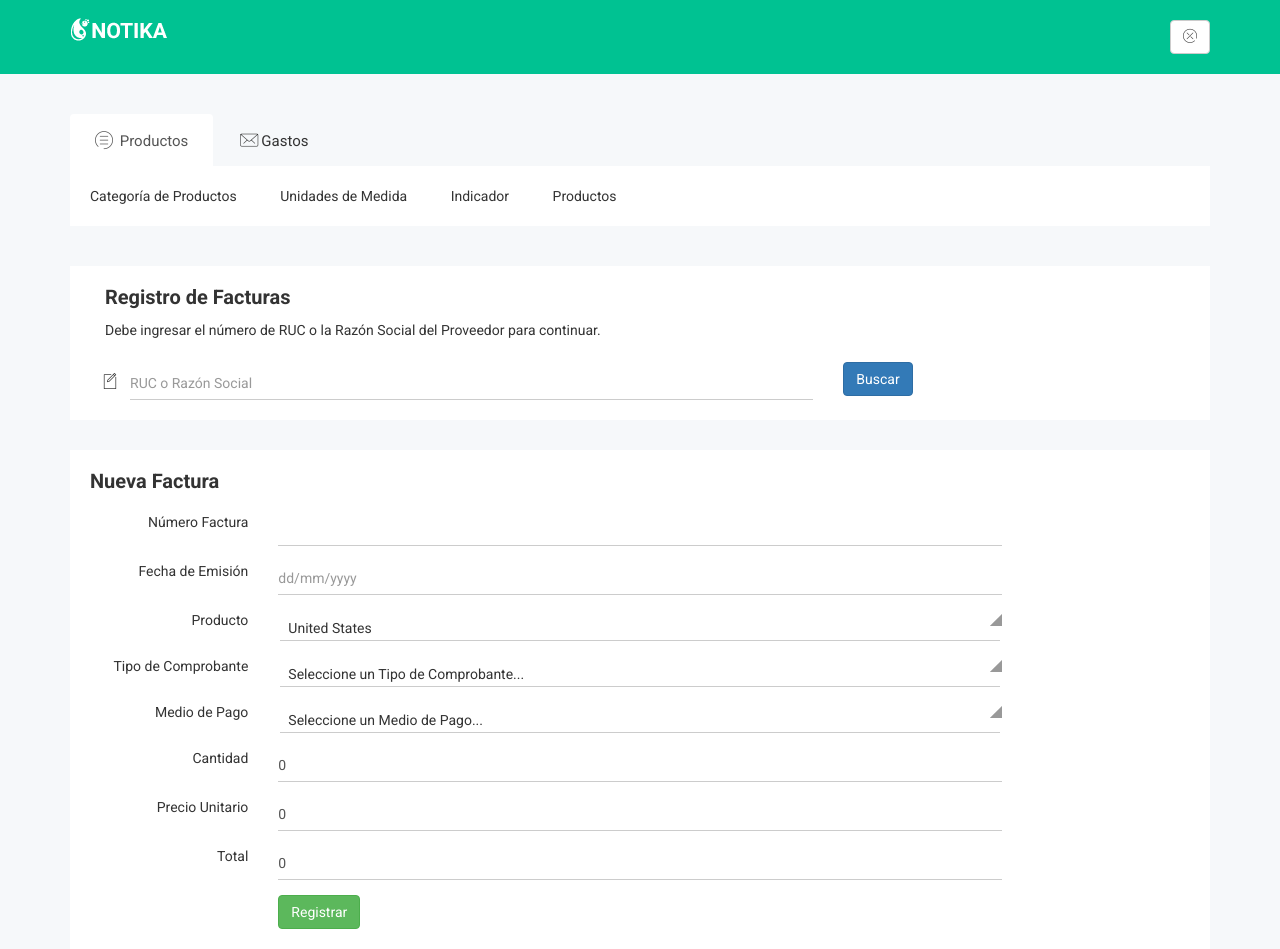
After one commit to developerpe/django-front-ecommerce, a Django app: page /new-expense/ in a window 1280 px wide. The commit adds this page. Run offline with Django 4.2, Linux system fonts and the light colour scheme; some libraries are stand-ins or nearby versions; some web fonts are replaced.

Commit message:
agregado formulario para registro de una factura, falta agregar funciones js

```diff
--- a/main/urls.py
+++ b/main/urls.py
@@ -10,4 +10,6 @@ urlpatterns = [
     path('category-product/', CategoryProductPageView.as_view(), name='category_product'),
     path('indicator/', IndicatorPageView.as_view(), name='indicator'),
     path('product/', ProductPageView.as_view(), name='product'),
+    # expense
+    path('new-expense/', ExpenseCreateView.as_view(), name='new_expense')
 ]
--- a/main/views.py
+++ b/main/views.py
@@ -19,3 +19,7 @@ class IndicatorPageView(TemplateView):
 
 class ProductPageView(TemplateView):
     template_name = 'products/product.html'
+
+# EXPENSE TEMPLATES
+class ExpenseCreateView(TemplateView):
+    template_name = 'expense/new_expense.html'
--- /dev/null
+++ b/static/js/local/expense/new-expense.js
@@ -0,0 +1,50 @@
+function searchSupplier(){
+    let ruc = document.getElementById('id_ruc').value;
+
+    if(ruc === ''){
+        alert('Debe ingresar un RUC.')
+    }else{
+        let found = document.getElementById('supplier_found');
+        found.style.display = 'block';
+
+        let new_supplier = document.getElementById('id_new_supplier');
+        new_supplier.classList.remove('hide');
+        /*
+        fetch(base_API + '',{
+            method: 'GET',
+            headers: {
+                'Content-Type': 'application/json',
+                'Accept': 'application/json',
+                'Authorization': 'Bearer ' + getToken()
+            }
+        })
+        .then(function(response){
+            return response.json();
+        })
+        .then(function(data){
+            let found = document.getElementById('supplier_found');
+            found.style.display = block;
+            let select;
+            if(id == 0){
+                select = document.getElementById('category_product');
+            }else{
+                select = document.getElementById('id_category_product');
+            }
+
+            for(let i = 0; i < data.length; i++){
+                let option = document.createElement('option');
+                if(data[i].id == id){
+                    option.setAttribute('selected', 'selected');
+                }
+                option.value = data[i].id;
+                option.text = data[i].description;
+                select.add(option);
+            }
+        })
+        .catch(function(error){
+            console.log("RESPUESTA EN CATCH");
+            console.log(error);
+        });*/
+    }
+
+}
--- /dev/null
+++ b/templates/expense/new_expense.html
@@ -0,0 +1,265 @@
+{% extends 'index.html' %}
+
+{% load static %}
+
+{% block body %}
+<div class="normal-table-list">
+    <div class="basic-tb-hd">
+        <div class="row">
+            <div class="col-lg-12">
+                <div class="col-lg-8">
+                    <h2>Registro de Facturas</h2>
+                    <p>Debe ingresar el número de RUC o la Razón Social del Proveedor para continuar.</p>
+                </div>
+            </div>
+        </div>
+    </div>
+    <div class="row">
+        <div class="col-lg-8 col-sm-8">
+            <div class="form-group ic-cmp-int form-elet-mg">
+                <div class="form-ic-cmp">
+                    <i class="notika-icon notika-edit"></i>
+                </div>
+                <div class="nk-int-st">
+                    <input type="text" maxlength="11" class="form-control" placeholder="RUC o Razón Social" name="ruc"
+                        id="id_ruc">
+                </div>
+            </div>
+        </div>
+        <div class="col-lg-2 col-sm-2">
+            <button type="button" class="btn btn-primary" onclick="searchSupplier();">Buscar</button>
+        </div>
+        <div class="col-lg-2 col-sm-2">
+            <button type="button" class="btn btn-primary hide" id="id_new_supplier" data-toggle="modal"
+                data-target="#creationModal">Registrar</button>
+        </div>
+    </div>
+</div>
+
+
+<div class="breadcomb-list" id="supplier_found" style="display: none;">
+    <div class="row">
+        <div class="col-lg-6 col-md-6 col-sm-6 col-xs-12">
+            <div class="breadcomb-wp">
+                <div class="breadcomb-icon">
+                    <i class="notika-icon notika-phone"></i>
+                </div>
+                <div class="breadcomb-ctn">
+                    <h2 id="id_business_name">Felipe Perez</h2>
+                    <p id="ruc"> 646523132135 : <span class="bread-ntd" id="id_address">Av. Petituars 205</span></p>
+                </div>
+            </div>
+        </div>
+    </div>
+</div>
+
+<div class="row">
+    <div class="col-lg-12 col-md-12 col-sm-12 col-xs-12">
+        <div class="form-example-wrap mg-t-30">
+            <div class="cmp-tb-hd cmp-int-hd">
+                <h2>Nueva Factura</h2>
+            </div>
+            <div class="form-example-int form-horizental mg-t-15">
+                <div class="form-group">
+                    <div class="row">
+                        <div class="col-lg-2 col-md-3 col-sm-3 col-xs-12">
+                            <label class="hrzn-fm">Número Factura</label>
+                        </div>
+                        <div class="col-lg-8 col-md-7 col-sm-7 col-xs-12">
+                            <div class="nk-int-st">
+                                <input id="voucher_number" name="voucher_number" type="text" class="form-control">
+                            </div>
+                        </div>
+                    </div>
+                </div>
+            </div>
+            <div class="form-example-int form-horizental">
+                <div class="form-group">
+                    <div class="row">
+                        <div class="col-lg-2 col-md-3 col-sm-3 col-xs-12">
+                            <label class="hrzn-fm">Fecha de Emisión</label>
+                        </div>
+                        <div class="col-lg-8 col-md-7 col-sm-7 col-xs-12">
+                            <div class="nk-int-st">
+                                <input id="date" name="date" type="text" class="form-control" placeholder="dd/mm/yyyy">
+                            </div>
+                        </div>
+                    </div>
+                </div>
+            </div>
+            <div class="form-example-int form-horizental mg-t-15">
+                <div class="form-group">
+                    <div class="row">
+                        <div class="col-lg-2 col-md-3 col-sm-3 col-xs-12">
+                            <label class="hrzn-fm">Producto</label>
+                        </div>
+                        <div class="col-lg-8 col-md-7 col-sm-7 col-xs-12">
+                            <div class="chosen-select-act fm-cmp-mg">
+                                <select id="product" name="product" class="chosen"
+                                    data-placeholder="Choose a Country..." style="display: none;">
+                                    <option value="United States">United States</option>
+                                    <option value="United Kingdom">United Kingdom</option>
+                                    <option value="Afghanistan">Afghanistan</option>
+                                    <option value="Aland Islands">Aland Islands</option>
+                                    <option value="Albania">Albania</option>
+                                    <option value="Algeria">Algeria</option>
+                                    <option value="American Samoa">American Samoa</option>
+                                </select>
+                            </div>
+                        </div>
+                    </div>
+                </div>
+            </div>
+            <div class="form-example-int form-horizental mg-t-15">
+                <div class="form-group">
+                    <div class="row">
+                        <div class="col-lg-2 col-md-3 col-sm-3 col-xs-12">
+                            <label class="hrzn-fm">Tipo de Comprobante</label>
+                        </div>
+                        <div class="col-lg-8 col-md-7 col-sm-7 col-xs-12">
+                            <div class="nk-int-st">
+                                <div class="chosen-select-act fm-cmp-mg">
+                                    <select class="form-control chosen" name="voucher" id="voucher"
+                                        data-placeholder="Seleccione un Tipo de Comprobante..." style="display: none;">
+                                    </select>
+                                </div>
+                            </div>
+                        </div>
+                    </div>
+                </div>
+            </div>
+            <div class="form-example-int form-horizental mg-t-15">
+                <div class="form-group">
+                    <div class="row">
+                        <div class="col-lg-2 col-md-3 col-sm-3 col-xs-12">
+                            <label class="hrzn-fm">Medio de Pago</label>
+                        </div>
+                        <div class="col-lg-8 col-md-7 col-sm-7 col-xs-12">
+                            <div class="nk-int-st">
+                                <div class="chosen-select-act fm-cmp-mg">
+                                    <select class="form-control chosen" name="payment_type" id="payment_type"
+                                        data-placeholder="Seleccione un Medio de Pago..." style="display: none;">
+                                    </select>
+                                </div>
+
+                            </div>
+                        </div>
+                    </div>
+                </div>
+            </div>
+            <div class="form-example-int form-horizental mg-t-15">
+                <div class="form-group">
+                    <div class="row">
+                        <div class="col-lg-2 col-md-3 col-sm-3 col-xs-12">
+                            <label class="hrzn-fm">Cantidad</label>
+                        </div>
+                        <div class="col-lg-8 col-md-7 col-sm-7 col-xs-12">
+                            <div class="nk-int-st">
+                                <input id="quantity" value="0" name="quantity" type="number" min="0"
+                                    class="form-control">
+                            </div>
+                        </div>
+                    </div>
+                </div>
+            </div>
+            <div class="form-example-int form-horizental mg-t-15">
+                <div class="form-group">
+                    <div class="row">
+                        <div class="col-lg-2 col-md-3 col-sm-3 col-xs-12">
+                            <label class="hrzn-fm">Precio Unitario</label>
+                        </div>
+                        <div class="col-lg-8 col-md-7 col-sm-7 col-xs-12">
+                            <div class="nk-int-st">
+                                <input id="unit_price" value="0" name="unit_price" type="number" min="0"
+                                    class="form-control">
+                            </div>
+                        </div>
+                    </div>
+                </div>
+            </div>
+            <div class="form-example-int form-horizental mg-t-15">
+                <div class="form-group">
+                    <div class="row">
+                        <div class="col-lg-2 col-md-3 col-sm-3 col-xs-12">
+                            <label class="hrzn-fm">Total</label>
+                        </div>
+                        <div class="col-lg-8 col-md-7 col-sm-7 col-xs-12">
+                            <div class="nk-int-st">
+                                <input id="total" value="0" name="total" type="number" min="0" class="form-control">
+                            </div>
+                        </div>
+                    </div>
+                </div>
+            </div>
+            <div class="form-example-int mg-t-15">
+                <div class="row">
+                    <div class="col-lg-2 col-md-3 col-sm-3 col-xs-12">
+                    </div>
+                    <div class="col-lg-8 col-md-7 col-sm-7 col-xs-12">
+                        <button class="btn btn-success notika-btn-success waves-effect">Registrar</button>
+                    </div>
+                </div>
+            </div>
+        </div>
+    </div>
+</div>
+
+<div class="modal fade" id="creationModal" role="dialog">
+    <div class="modal-dialog modals-default">
+        <div class="modal-content">
+            <div class="modal-header">
+                <button type="button" class="close" data-dismiss="modal">&times;</button>
+            </div>
+            <div class="modal-body">
+                <h2>Registro de un Proveedor</h2>
+                <form method="POST" id="creation_form" enctype="multipart/form-data">
+                    {% csrf_token %}
+                    <div class="form-group">
+                        <label for="name">RUC</label>
+                        <input type="text" class="form-control" id="ruc" name="ruc" placeholder="RUC" required>
+                        <p id="ruc_error" class="error"></p>
+                    </div>
+                    <div class="form-group">
+                        <label for="description">Razón Social</label>
+                        <input name="business_name" id="business_name" class="form-control" placeholder="Razón Social"
+                            cols="20" rows="5" required>
+                        <p id="business_name_error" class="error"></p>
+                    </div>
+                    <div class="form-group">
+                        <label for="description">Dirección</label>
+                        <input type="text" class="form-control" id="address" name="address" placeholder="Dirección"
+                            required>
+                        <p id="address_error" class="error"></p>
+                    </div>
+                    <div class="form-group">
+                        <label for="description">Teléfono</label>
+                        <input type="text" class="form-control" id="phone" name="phone" placeholder="Teléfono">
+                        <p id="phone_error" class="error"></p>
+                    </div>
+                    <div class="form-group">
+                        <label for="description">Correo Electrónico</label>
+                        <input type="email" class="form-control" id="email" name="email"
+                            placeholder="Correo Electrónico">
+                        <p id="email_error" class="error"></p>
+                    </div>
+                </form>
+            </div>
+            <div class="modal-footer">
+                <button type="button" class="btn btn-success" onclick="addNewSupplier();">Registrar</button>
+                <button type="button" class="btn btn-danger" onclick="closeCreationModal();">Cancelar</button>
+                <button id="close_modal_creation" type="button" hidden data-dismiss="modal">Hide</button>
+            </div>
+        </div>
+    </div>
+</div>
+
+{% endblock body %}
+
+{% block extra_js %}
+<script src=" {% static 'js/datapicker/bootstrap-datepicker.js' %} "></script>
+<script src=" {% static 'js/datapicker/datepicker-active.js' %} "></script>
+<script type="text/javascript">
+    $('#date').datepicker();
+</script>
+<script src="{% static 'js/local/expense/new-expense.js' %}"></script>
+{% endblock extra_js %}
--- a/templates/index.html
+++ b/templates/index.html
@@ -22,6 +22,7 @@
 		============================================ -->
     <link rel="stylesheet" href="{% static 'css/font-awesome.min.css' %}">
     <link rel="stylesheet" href="{% static 'css/meanmenu/meanmenu.min.css' %}">
+    <link rel="stylesheet" href="{% static 'css/chosen/chosen.css' %}">
     <link rel="stylesheet" href="{% static 'css/normalize.css' %}">
     <link rel="stylesheet" href="{% static 'css/scrollbar/jquery.mCustomScrollbar.min.css' %}">
     <link rel="stylesheet" href="{% static 'css/notika-custom-icon.css' %}">
@@ -57,9 +58,11 @@
                     <div class="header-top-menu">
                         <ul class="nav navbar-nav notika-top-nav">
                             <li class="nav-item dropdown">
-                                <a href="#" data-toggle="dropdown" role="button" aria-expanded="false" class="nav-link dropdown-toggle"><span>
-                                    <button class="btn btn-default btn-icon-notika waves-effect"><i class="notika-icon notika-close"></i></button>
-                                </span></a>
+                                <a href="#" data-toggle="dropdown" role="button" aria-expanded="false"
+                                    class="nav-link dropdown-toggle"><span>
+                                        <button class="btn btn-default btn-icon-notika waves-effect"><i
+                                                class="notika-icon notika-close"></i></button>
+                                    </span></a>
                                 <div role="menu" class="dropdown-menu search-dd animated flipInX">
                                 </div>
                             </li>
@@ -80,17 +83,16 @@
                             <ul class="mobile-menu-nav">
                                 <li><a data-toggle="collapse" data-target="#Charts" href="#">Productos</a>
                                     <ul class="collapse dropdown-header-top">
-                                        <li><a href="index.html">Categoría de Productos</a></li>
-                                        <li><a href="index-2.html">Unidades de Medida</a></li>
-                                        <li><a href="index-3.html">Indicador</a></li>
-                                        <li><a href="index-4.html">Productos</a></li>
+                                        <li><a href=" {% url 'category_product' %} ">Categoría de Productos</a></li>
+                                        <li><a href=" {% url 'measure_unit' %} ">Unidades de Medida</a></li>
+                                        <li><a href=" {% url 'indicator' %} ">Indicador</a></li>
+                                        <li><a href=" {% url 'product' %} ">Productos</a></li>
                                     </ul>
                                 </li>
-                                <li><a data-toggle="collapse" data-target="#demoevent" href="#">Email</a>
+                                <li><a data-toggle="collapse" data-target="#demoevent" href="#">Gastos</a>
                                     <ul id="demoevent" class="collapse dropdown-header-top">
-                                        <li><a href="inbox.html">Inbox</a></li>
-                                        <li><a href="view-email.html">View Email</a></li>
-                                        <li><a href="compose-email.html">Compose Email</a></li>
+                                        <li><a href="{% url 'new_expense' %}">Registrar Facturas</a></li>
+                                        <li><a href="view-email.html">Listar Facturas</a></li>
                                     </ul>
                                 </li>
                             </ul>
@@ -107,10 +109,11 @@
             <div class="row">
                 <div class="col-lg-12 col-md-12 col-sm-12 col-xs-12">
                     <ul class="nav nav-tabs notika-menu-wrap menu-it-icon-pro">
-                        <li class="active"><a data-toggle="tab" href="#products"><i class="notika-icon notika-menus"></i>
+                        <li class="active"><a data-toggle="tab" href="#products"><i
+                                    class="notika-icon notika-menus"></i>
                                 Productos</a>
                         </li>
-                        <li><a data-toggle="tab" href="#mailbox"><i class="notika-icon notika-mail"></i> Email</a>
+                        <li><a data-toggle="tab" href="#mailbox"><i class="notika-icon notika-mail"></i>Gastos</a>
                         </li>
                     </ul>
                     <div class="tab-content custom-menu-content">
@@ -124,12 +127,8 @@
                         </div>
                         <div id="mailbox" class="tab-pane notika-tab-menu-bg animated flipInX">
                             <ul class="notika-main-menu-dropdown">
-                                <li><a href="inbox.html">Inbox</a>
-                                </li>
-                                <li><a href="view-email.html">View Email</a>
-                                </li>
-                                <li><a href="compose-email.html">Compose Email</a>
-                                </li>
+                                <li><a href="{% url 'new_expense' %}">Registrar Facturas</a></li>
+                                <li><a href="view-email.html">Listar Facturas</a></li>
                             </ul>
                         </div>
                     </div>
@@ -154,8 +153,7 @@
     <!-- jquery
 		============================================ -->
     <script src="{% static 'js/vendor/jquery-1.12.4.min.js' %}"></script>
-    <!-- bootstrap JS
-		============================================ -->
+    <script src=" {% static 'js/chosen/chosen.jquery.js' %} "></script>
     <script src="{% static 'js/bootstrap.min.js' %}"></script>
     <script src="{% static 'js/meanmenu/jquery.meanmenu.js' %}"></script>
     <script src="{% static 'js/scrollbar/jquery.mCustomScrollbar.concat.min.js' %}"></script>
```
